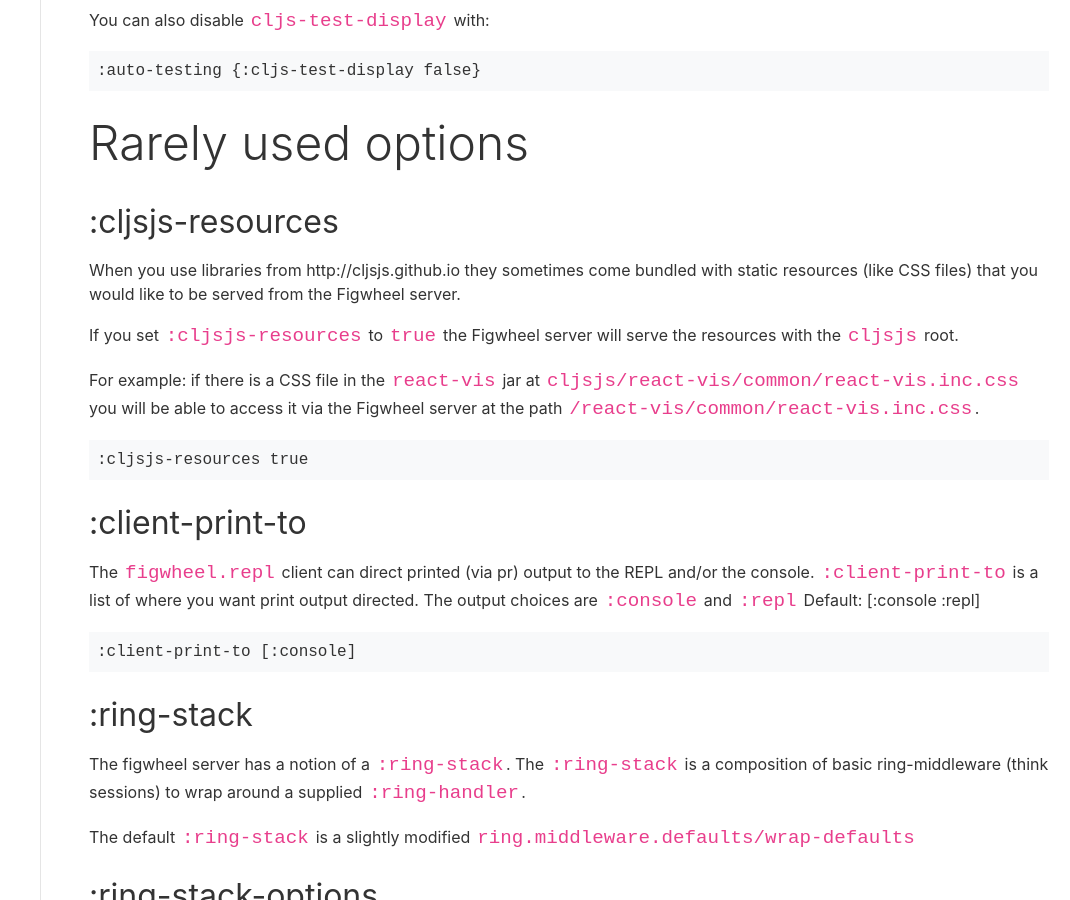
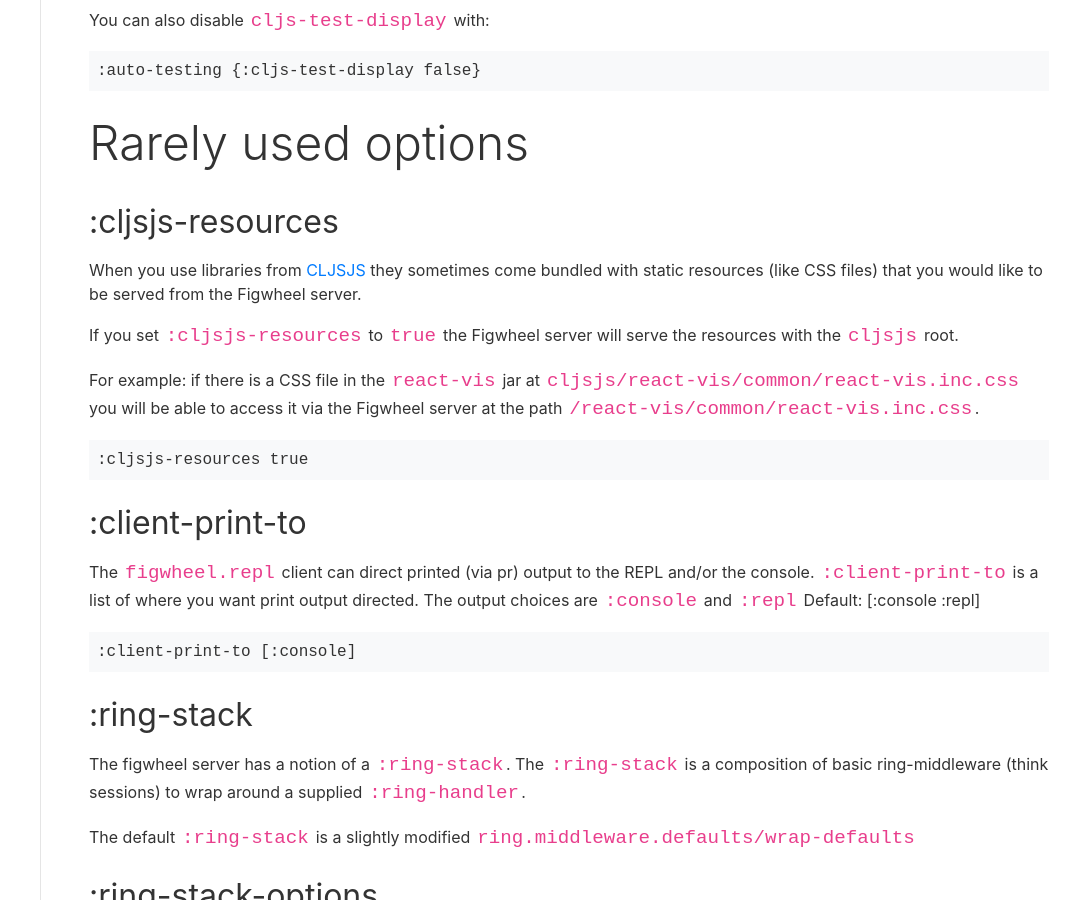
Before and after one commit to bhauman/figwheel-main, a Jekyll site: the page built from docs/config-options.md, in a window 1280 px wide and 900 px high, scrolled down 11660 px. Shown: the whole window, without its empty margins (210-1280 px from the left). Built offline with Jekyll 4.4.1, drawn with Linux system fonts in a browser that asks for light colours; some of the changed lines change nothing that is shown.

Commit message:
Add hyperlink to CLJSJS

```diff
--- a/docs/config-options.md
+++ b/docs/config-options.md
@@ -580,9 +580,11 @@ You can also disable `cljs-test-display` with:
 
 ## :cljsjs-resources
 
-When you use libraries from http://cljsjs.github.io they sometimes
+When you use libraries from [CLJSJS][] they sometimes
 come bundled with static resources (like CSS files) that you would
 like to be served from the Figwheel server.
+
+[CLJSJS]: https://cljsjs.github.io
 
 If you set `:cljsjs-resources` to `true` the Figwheel server will
 serve the resources with the `cljsjs` root.
```
